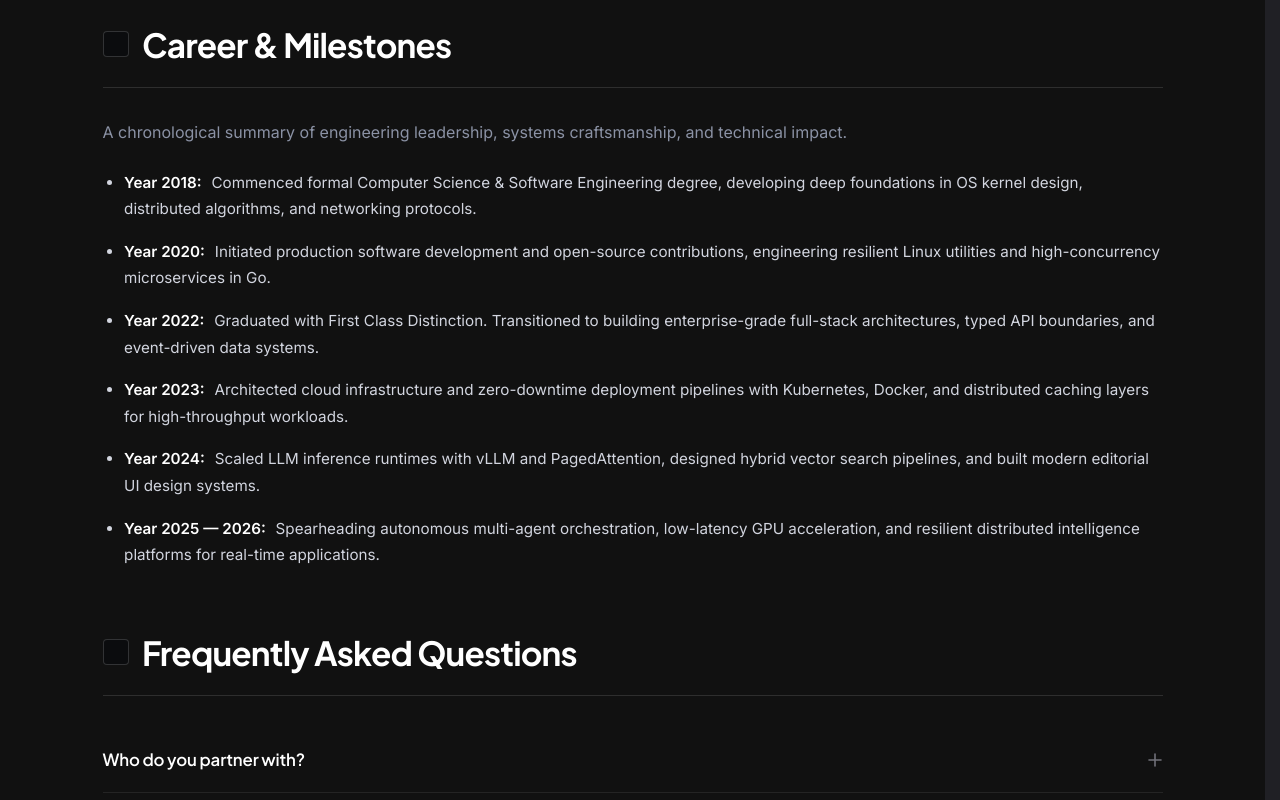
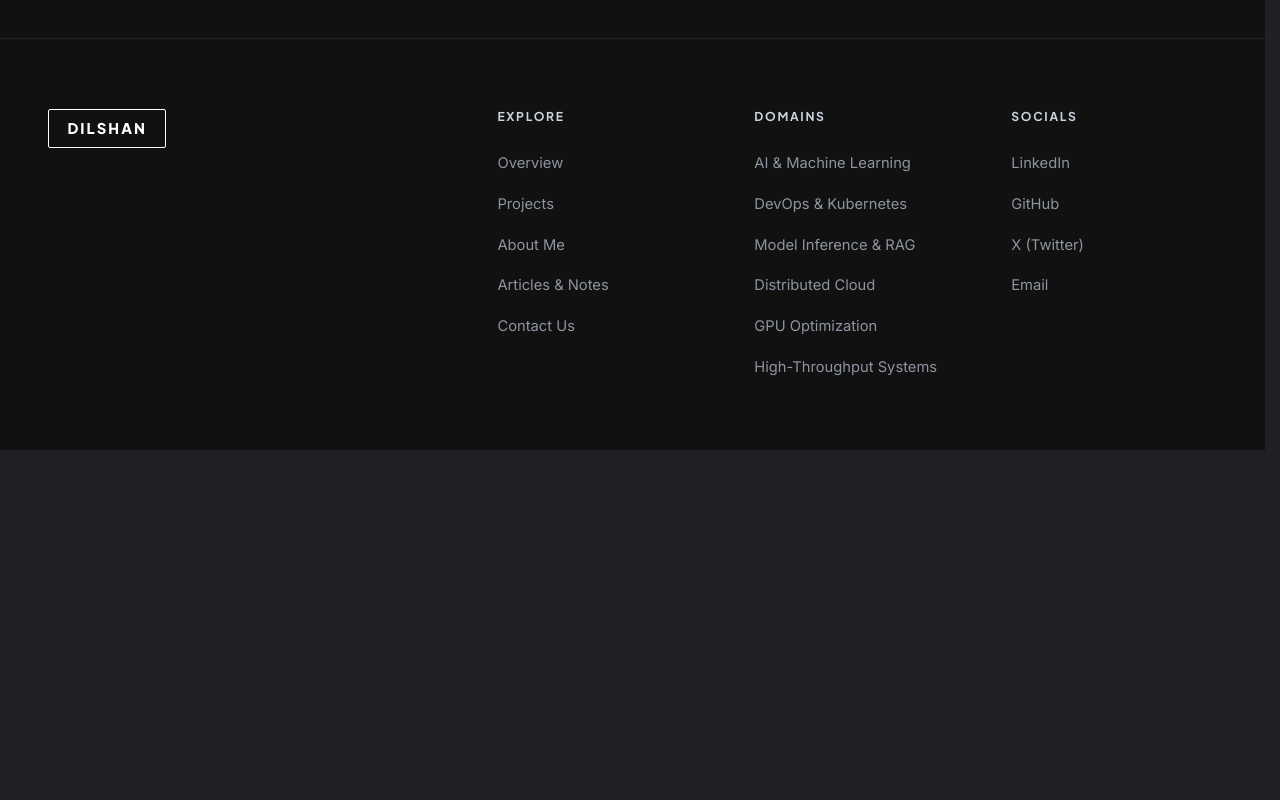
Before and after one commit to dilshandevxx/dilshan-personal-portfolio, a Next.js app: page /about in a window 1280 px wide. Shown: the part 2000-2800 px from the top of the page. After the commit the page ends 2450 px from the top, so only its background shows below. Built offline with nearby package versions, Linux system fonts and the light colour scheme; a web font is replaced by a local one.

Commit message:
fix(about): remove Career & Milestones, FAQ, and banners from /about to maintain 100% unified editorial style

```diff
--- a/src/app/about/page.tsx
+++ b/src/app/about/page.tsx
@@ -3,9 +3,6 @@
 import React from "react";
 import { SkyLabsNavbar } from "@/components/SkyLabsNavbar";
 import AboutEditorialBio from "@/components/about/AboutEditorialBio";
-import JourneySection from "@/components/cover/sections/JourneySection";
-import FaqSection from "@/components/cover/sections/FaqSection";
-import PreFooterBanner from "@/components/cover/sections/PreFooterBanner";
 import MainFooter from "@/components/MainFooter";
 import styles from "./aboutPage.module.css";
 
@@ -15,24 +12,12 @@ export default function AboutPage() {
       {/* 1. Global Navigation Bar */}
       <SkyLabsNavbar activeTab="about" />
 
+      {/* 2. Main Editorial Content: 100% Unified in Tania Rascia Inspired Aesthetic */}
       <main className={styles.mainContainer}>
-        {/* =========================================================================
-            EDITORIAL BIO & SETUP: TANIA RASCIA INSPIRED (About Me, Contact, Now, Tools)
-            ========================================================================= */}
         <AboutEditorialBio />
-
-        {/* =========================================================================
-            CAREER & MILESTONES: UNIFIED IN TOP-PART EDITORIAL STYLE
-            ========================================================================= */}
-        <JourneySection />
-
-        {/* =========================================================================
-            FREQUENTLY ASKED QUESTIONS: UNIFIED IN TOP-PART EDITORIAL STYLE
-            ========================================================================= */}
-        <FaqSection />
       </main>
 
-      <PreFooterBanner />
+      {/* 3. Global Footer */}
       <MainFooter />
     </div>
   );
--- a/src/components/cover/sections/FaqSection.module.css
+++ b/src/components/cover/sections/FaqSection.module.css
@@ -1,156 +1,180 @@
-/* =========================================================================
-   FaqSection.module.css
-   Clean, unified editorial line accordion matching Tania Rascia top style.
-   ========================================================================= */
-
-.sectionRoot {
+/* Frequently Asked Questions — Minimalist Editorial Line Accordion (Matching Reference Image 3) */
+.faqSection {
+  background-color: #111111;
+  padding: clamp(4rem, 6vw, 5.5rem) clamp(2rem, 5vw, 3.5rem);
+  border-top: 1px solid rgba(255, 255, 255, 0.08);
+  position: relative;
   width: 100%;
   box-sizing: border-box;
-  color: var(--color-text, #c9ced6);
+  transition: background-color 0.3s ease;
 }
 
-.headerBlock {
-  display: flex;
-  align-items: center;
-  gap: 0.85rem;
-  margin-bottom: clamp(1rem, 2vw, 1.5rem);
+@media (max-width: 768px) {
+  .faqSection {
+    padding: clamp(3rem, 5vw, 4rem) clamp(1.5rem, 5vw, 2.5rem);
+  }
 }
 
-.headerSquare {
-  display: inline-block;
-  width: 26px;
-  height: 26px;
-  background-color: #0b0c0e;
-  border: 1px solid rgba(255, 255, 255, 0.16);
-  border-radius: 4px;
-  flex-shrink: 0;
+.container {
+  max-width: 960px;
+  margin: 0 auto;
+  width: 100%;
 }
 
-.mainTitle {
-  font-family: var(--font-display, "Plus Jakarta Sans", "Inter", -apple-system, BlinkMacSystemFont, "Segoe UI", Roboto, sans-serif);
-  font-size: clamp(1.6rem, 2.6vw, 2.1rem);
-  font-weight: 700;
-  letter-spacing: -0.025em;
-  color: var(--color-text-heading, #ffffff);
-  margin: 0;
-  line-height: 1.15;
+/* Minimalist Editorial Section Header — Direct & Clean */
+.header {
+  margin-bottom: clamp(2rem, 3.5vw, 3rem);
 }
 
-.toolsDivider {
-  width: 100%;
-  height: 1px;
-  background-color: rgba(255, 255, 255, 0.12);
-  margin: 0.85rem 0 2rem 0;
+.headline {
+  color: #ffffff;
+  font-family: var(--font-display, "Plus Jakarta Sans", "Inter", -apple-system, sans-serif);
+  font-size: clamp(2.2rem, 3.8vw, 3.2rem);
+  font-weight: 600;
+  line-height: 1.15;
+  letter-spacing: -0.025em;
+  margin: 0;
 }
 
+/* Minimalist Accordion List — Line-separated (Faithfully matching Image 3) */
 .accordionList {
   display: flex;
   flex-direction: column;
   width: 100%;
+  border-top: 1px solid rgba(255, 255, 255, 0.14);
 }
 
 .accordionItem {
-  border-bottom: 1px solid rgba(255, 255, 255, 0.08);
+  width: 100%;
+  border-bottom: 1px solid rgba(255, 255, 255, 0.14);
+  transition: border-color 0.25s ease;
 }
 
+.accordionItem:hover {
+  border-bottom-color: rgba(255, 255, 255, 0.35);
+}
+
+/* Trigger Button — Full width with clean horizontal breathing room */
 .triggerButton {
   width: 100%;
-  background: none;
+  display: flex;
+  align-items: center;
+  justify-content: space-between;
+  padding: clamp(1.6rem, 2.6vw, 2.3rem) 0;
+  background: transparent;
   border: none;
-  padding: 1.25rem 0;
-  display: flex;
-  justify-content: space-between;
-  align-items: center;
   cursor: pointer;
   text-align: left;
-  gap: 1.25rem;
-  color: inherit;
-  transition: color 0.18s ease;
+  gap: 1.5rem;
+  color: #ffffff;
+  outline: none;
 }
 
-.triggerButton:hover {
-  color: var(--color-text-heading, #ffffff);
+.triggerButton:focus-visible {
+  outline: 2px solid var(--color-primary, #8bb397);
+  outline-offset: 4px;
 }
 
+/* Question Typography (Exact Match to Image 3: Bold, Uppercase Sans) */
 .questionText {
   font-family: var(--font-display, "Plus Jakarta Sans", "Inter", -apple-system, sans-serif);
-  font-size: clamp(1.05rem, 1.2vw, 1.18rem);
-  font-weight: 600;
-  color: var(--color-text-heading, #ffffff);
-  line-height: 1.45;
+  font-size: clamp(1.1rem, 2vw, 1.45rem);
+  font-weight: 700;
+  color: #ffffff;
+  text-transform: uppercase;
   letter-spacing: -0.01em;
+  line-height: 1.35;
+  transition: color 0.2s ease;
 }
 
+.triggerButton:hover .questionText {
+  color: #f0f0f0;
+}
+
+/* Minimalist Plus Icon (+) on far right matching Image 3 */
 .plusIcon {
-  display: inline-flex;
+  display: flex;
   align-items: center;
   justify-content: center;
-  color: #71717a;
-  transition: transform 0.25s cubic-bezier(0.16, 1, 0.3, 1), color 0.2s ease;
   flex-shrink: 0;
+  width: 32px;
+  height: 32px;
+  color: #ffffff;
+  transition: transform 0.35s cubic-bezier(0.16, 1, 0.3, 1), color 0.2s ease;
 }
 
 .plusIconOpen {
   transform: rotate(45deg);
-  color: #38bdf8;
+  color: var(--color-primary, #8bb397);
 }
 
-.answerWrap {
-  padding-bottom: 1.35rem;
-  padding-right: 2rem;
+.svgPlus {
+  width: 18px;
+  height: 18px;
+}
+
+/* Answer Drawer */
+.answerWrapper {
+  overflow: hidden;
+}
+
+.answerInner {
+  padding: 0 0 clamp(1.8rem, 2.5vw, 2.4rem) 0;
+  max-width: 860px;
 }
 
 .answerText {
-  font-family: var(--font-sans, "Inter", -apple-system, BlinkMacSystemFont, "Segoe UI", Roboto, sans-serif);
-  font-size: 0.98rem;
-  line-height: 1.72;
-  color: var(--color-text, #c9ced6);
+  font-family: var(--font-body, "Inter", -apple-system, sans-serif);
+  font-size: clamp(0.95rem, 1.25vw, 1.05rem);
+  line-height: 1.7;
+  color: #9da4ae;
   margin: 0;
 }
 
-/* -------------------------------------------------------------------------
-   Light Theme Overrides
-   ------------------------------------------------------------------------- */
-:global([data-theme="light"]) .sectionRoot,
-:global([data-theme="paper"]) .sectionRoot,
-:global([data-theme="sage"]) .sectionRoot,
-:global([data-theme="sandstone"]) .sectionRoot {
-  color: #27272a;
+/* =========================================================================
+   LIGHT THEME OVERRIDES FOR FAQ (Matching Image 3 in Light Mode)
+   ========================================================================= */
+:global([data-theme="light"]) .faqSection {
+  background-color: #f9f7f2;
+  border-top-color: rgba(0, 0, 0, 0.07);
 }
 
-:global([data-theme="light"]) .mainTitle,
-:global([data-theme="paper"]) .mainTitle,
-:global([data-theme="sage"]) .mainTitle,
-:global([data-theme="sandstone"]) .mainTitle,
-:global([data-theme="light"]) .questionText,
-:global([data-theme="paper"]) .questionText,
-:global([data-theme="sage"]) .questionText,
-:global([data-theme="sandstone"]) .questionText {
-  color: #18181b;
+:global([data-theme="light"]) .headline {
+  color: #111111;
 }
 
-:global([data-theme="light"]) .headerSquare,
-:global([data-theme="paper"]) .headerSquare,
-:global([data-theme="sage"]) .headerSquare,
-:global([data-theme="sandstone"]) .headerSquare {
-  background-color: #27272a;
-  border-color: rgba(0, 0, 0, 0.15);
+:global([data-theme="light"]) .accordionList {
+  border-top-color: rgba(0, 0, 0, 0.12);
 }
 
-:global([data-theme="light"]) .toolsDivider,
-:global([data-theme="paper"]) .toolsDivider,
-:global([data-theme="sage"]) .toolsDivider,
-:global([data-theme="sandstone"]) .toolsDivider,
-:global([data-theme="light"]) .accordionItem,
-:global([data-theme="paper"]) .accordionItem,
-:global([data-theme="sage"]) .accordionItem,
-:global([data-theme="sandstone"]) .accordionItem {
-  border-color: rgba(0, 0, 0, 0.08);
+:global([data-theme="light"]) .accordionItem {
+  border-bottom-color: rgba(0, 0, 0, 0.12);
 }
 
-:global([data-theme="light"]) .answerText,
-:global([data-theme="paper"]) .answerText,
-:global([data-theme="sage"]) .answerText,
-:global([data-theme="sandstone"]) .answerText {
-  color: #3f3f46;
+:global([data-theme="light"]) .accordionItem:hover {
+  border-bottom-color: rgba(0, 0, 0, 0.32);
 }
+
+:global([data-theme="light"]) .triggerButton {
+  color: #111111;
+}
+
+:global([data-theme="light"]) .questionText {
+  color: #111111;
+}
+
+:global([data-theme="light"]) .triggerButton:hover .questionText {
+  color: #000000;
+}
+
+:global([data-theme="light"]) .plusIcon {
+  color: #111111;
+}
+
+:global([data-theme="light"]) .plusIconOpen {
+  color: var(--color-primary, #3b6048);
+}
+
+:global([data-theme="light"]) .answerText {
+  color: #555555;
+}
--- a/src/components/cover/sections/FaqSection.tsx
+++ b/src/components/cover/sections/FaqSection.tsx
@@ -1,7 +1,7 @@
 "use client";
 
 import React, { useState } from "react";
-import { motion } from "framer-motion";
+import { motion, AnimatePresence } from "framer-motion";
 import styles from "./FaqSection.module.css";
 
 interface FaqItem {
@@ -63,7 +63,7 @@ const FAQ_ITEMS: FaqItem[] = [
     id: "next-steps",
     question: "I'm ready to start. What's next?",
     answer:
-      "Simply get in touch via the contact section above or email me directly at dilshan.devxx@gmail.com. We'll set up an introductory deep-dive call to align on your vision, technical requirements, and timeline.",
+      "Simply get in touch via the contact section below or email me directly at dilshan.devxx@gmail.com. We'll set up an introductory deep-dive call to align on your vision, technical requirements, and timeline.",
   },
 ];
 
@@ -75,22 +75,14 @@ export default function FaqSection() {
   };
 
   return (
-    <section className={styles.sectionRoot} id="faq" aria-label="Frequently Asked Questions">
-      {/* Header Block: Dark square icon + Title */}
-      <motion.div
-        className={styles.headerBlock}
-        initial={{ opacity: 0, y: 16 }}
-        whileInView={{ opacity: 1, y: 0 }}
-        viewport={{ once: true, amount: 0.2 }}
-        transition={{ duration: 0.55, ease: [0.16, 1, 0.3, 1] }}
-      >
-        <span className={styles.headerSquare} aria-hidden="true" />
-        <h2 className={styles.mainTitle}>Frequently Asked Questions</h2>
-      </motion.div>
+    <section className={styles.faqSection} id="faq" aria-label="Frequently Asked Questions">
+      <div className={styles.container}>
+        {/* Minimalist Editorial Section Header — Direct & Clean */}
+        <div className={styles.header}>
+          <h2 className={styles.headline}>Frequently Asked Questions</h2>
+        </div>
 
-      <div className={styles.toolsDivider} aria-hidden="true" />
-
-      {/* Minimalist Line-Divided Accordion */}
+        {/* Minimalist Line-Divided Accordion List (Faithfully matching reference design) */}
         <div className={styles.accordionList}>
           {FAQ_ITEMS.map((item) => {
             const isOpen = openId === item.id;
@@ -108,8 +100,8 @@ export default function FaqSection() {
                     aria-hidden="true"
                   >
                     <svg
-                    width="16"
-                    height="16"
+                      width="18"
+                      height="18"
                       viewBox="0 0 16 16"
                       fill="none"
                       xmlns="http://www.w3.org/2000/svg"
@@ -117,35 +109,47 @@ export default function FaqSection() {
                     >
                       <line
                         x1="8"
-                      y1="2"
+                        y1="1.5"
                         x2="8"
-                      y2="14"
+                        y2="14.5"
                         stroke="currentColor"
-                      strokeWidth="1.6"
+                        strokeWidth="1.8"
                         strokeLinecap="round"
                       />
                       <line
-                      x1="2"
+                        x1="1.5"
                         y1="8"
-                      x2="14"
+                        x2="14.5"
                         y2="8"
                         stroke="currentColor"
-                      strokeWidth="1.6"
+                        strokeWidth="1.8"
                         strokeLinecap="round"
                       />
                     </svg>
                   </span>
                 </button>
 
+                <AnimatePresence initial={false}>
                   {isOpen && (
-                <div className={styles.answerWrap}>
+                    <motion.div
+                      key="answer"
+                      initial={{ height: 0, opacity: 0 }}
+                      animate={{ height: "auto", opacity: 1 }}
+                      exit={{ height: 0, opacity: 0 }}
+                      transition={{ duration: 0.35, ease: [0.16, 1, 0.3, 1] }}
+                      className={styles.answerWrapper}
+                    >
+                      <div className={styles.answerInner}>
                         <p className={styles.answerText}>{item.answer}</p>
                       </div>
+                    </motion.div>
                   )}
+                </AnimatePresence>
               </div>
             );
           })}
         </div>
+      </div>
     </section>
   );
 }
--- a/src/components/cover/sections/JourneySection.module.css
+++ b/src/components/cover/sections/JourneySection.module.css
@@ -1,127 +1,182 @@
-/* =========================================================================
-   JourneySection.module.css
-   Clean, unified editorial milestone timeline matching Tania Rascia top style.
-   ========================================================================= */
-
-.sectionRoot {
+/* Journey & Career Milestones Section (Faithfully reproducing Reference Image 1) */
+.journeySection {
   width: 100%;
+  background-color: #111111;
+  color: #ffffff;
+  padding: clamp(4rem, 6vw, 5.5rem) clamp(2rem, 5vw, 3.5rem);
   box-sizing: border-box;
-  color: var(--color-text, #c9ced6);
+  position: relative;
+  overflow: hidden;
+  border-top: 1px solid rgba(255, 255, 255, 0.08);
+  transition: background-color 0.3s ease, color 0.3s ease;
 }
 
-.headerBlock {
-  display: flex;
-  align-items: center;
-  gap: 0.85rem;
-  margin-bottom: clamp(1rem, 2vw, 1.5rem);
+@media (max-width: 768px) {
+  .journeySection {
+    padding: clamp(3rem, 5vw, 4rem) clamp(1.5rem, 5vw, 2.5rem);
+  }
 }
 
-.headerSquare {
-  display: inline-block;
-  width: 26px;
-  height: 26px;
-  background-color: #0b0c0e;
-  border: 1px solid rgba(255, 255, 255, 0.16);
-  border-radius: 4px;
-  flex-shrink: 0;
-}
-
-.mainTitle {
-  font-family: var(--font-display, "Plus Jakarta Sans", "Inter", -apple-system, BlinkMacSystemFont, "Segoe UI", Roboto, sans-serif);
-  font-size: clamp(1.6rem, 2.6vw, 2.1rem);
-  font-weight: 700;
-  letter-spacing: -0.025em;
-  color: var(--color-text-heading, #ffffff);
-  margin: 0;
-  line-height: 1.15;
-}
-
-.toolsDivider {
-  width: 100%;
-  height: 1px;
-  background-color: rgba(255, 255, 255, 0.12);
-  margin: 0.85rem 0 2rem 0;
-}
-
-.contentWrap {
+.journeyContainer {
+  max-width: 960px;
+  margin: 0 auto;
   width: 100%;
 }
 
-.leadText {
-  font-family: var(--font-sans, "Inter", -apple-system, BlinkMacSystemFont, "Segoe UI", Roboto, sans-serif);
-  font-size: 1rem;
-  color: var(--color-text-muted, #9ca3af);
-  margin: 0 0 1.5rem 0;
-  line-height: 1.6;
+.journeyHeader {
+  margin-bottom: clamp(2.25rem, 4vw, 3.25rem);
 }
 
-.bulletList {
-  list-style: disc;
-  padding-left: 1.35rem;
+.journeyHeadline {
+  font-family: var(--font-display, "Plus Jakarta Sans", "Inter", -apple-system, sans-serif);
+  font-size: clamp(2rem, 3.5vw, 3rem);
+  font-weight: 600;
+  line-height: 1.15;
+  letter-spacing: -0.025em;
+  color: #ffffff;
   margin: 0;
+}
+
+/* 3-Part Architecture Layout: Photo (left) + 2-Column Milestones with Dividers (right) */
+.journeyGrid {
+  display: grid;
+  grid-template-columns: minmax(260px, 320px) 1fr;
+  gap: clamp(2rem, 3.5vw, 3.5rem);
+  align-items: stretch;
+  width: 100%;
+}
+
+.journeyPhotoCard {
+  position: relative;
+  width: 100%;
+  height: 100%;
+  min-height: 280px;
+  border-radius: 12px;
+  overflow: hidden;
+  background-color: #181818;
+  border: 1px solid rgba(255, 255, 255, 0.09);
+  box-shadow: 0 12px 30px -10px rgba(0, 0, 0, 0.45);
+}
+
+.journeyImage {
+  object-fit: cover;
+  transition: transform 0.6s cubic-bezier(0.16, 1, 0.3, 1);
+}
+
+.journeyPhotoCard:hover .journeyImage {
+  transform: scale(1.035);
+}
+
+/* 2-Column Milestones Grid with Continuous Vertical Dividers */
+.milestonesGrid {
+  display: grid;
+  grid-template-columns: 1fr 1fr;
+  row-gap: clamp(2rem, 3vw, 2.75rem);
+  column-gap: 0;
+  align-items: start;
+  border-left: 1px solid rgba(255, 255, 255, 0.08);
+  padding-left: 0;
+}
+
+.milestoneItem {
   display: flex;
   flex-direction: column;
-  gap: 1rem;
+  padding: 0 clamp(1.5rem, 2.8vw, 3rem);
+  box-sizing: border-box;
 }
 
-.bulletItem {
-  font-size: clamp(0.95rem, 1.1vw, 1.02rem);
-  line-height: 1.75;
-  color: var(--color-text, #d1d5db);
+/* Vertical divider between column 1 and column 2 */
+.milestoneItem:nth-child(2n) {
+  border-left: 1px solid rgba(255, 255, 255, 0.08);
 }
 
-.boldTerm {
+.milestoneYear {
+  font-family: var(--font-display, "Plus Jakarta Sans", "Inter", -apple-system, sans-serif);
+  font-size: clamp(1.1rem, 1.35vw, 1.25rem);
   font-weight: 600;
-  color: var(--color-text-heading, #ffffff);
-  margin-right: 0.35rem;
+  letter-spacing: -0.01em;
+  color: #ffffff;
+  margin: 0 0 0.55rem 0;
 }
 
-/* -------------------------------------------------------------------------
-   Light Theme Overrides
-   ------------------------------------------------------------------------- */
-:global([data-theme="light"]) .sectionRoot,
-:global([data-theme="paper"]) .sectionRoot,
-:global([data-theme="sage"]) .sectionRoot,
-:global([data-theme="sandstone"]) .sectionRoot {
-  color: #27272a;
+.milestoneDesc {
+  font-family: var(--font-body, "Inter", -apple-system, sans-serif);
+  font-size: clamp(0.9rem, 1.05vw, 0.95rem);
+  line-height: 1.62;
+  color: #9da4ae;
+  margin: 0;
+  max-width: 440px;
 }
 
-:global([data-theme="light"]) .mainTitle,
-:global([data-theme="paper"]) .mainTitle,
-:global([data-theme="sage"]) .mainTitle,
-:global([data-theme="sandstone"]) .mainTitle,
-:global([data-theme="light"]) .boldTerm,
-:global([data-theme="paper"]) .boldTerm,
-:global([data-theme="sage"]) .boldTerm,
-:global([data-theme="sandstone"]) .boldTerm {
-  color: #18181b;
+/* Responsive adjustments */
+@media (max-width: 960px) {
+  .journeyGrid {
+    grid-template-columns: 1fr;
+    gap: 2.5rem;
+  }
+
+  .journeyPhotoCard {
+    width: 100%;
+    max-width: 500px;
+    height: 280px;
+    aspect-ratio: 16 / 10;
+  }
+
+  .milestonesGrid {
+    border-left: none;
+  }
+
+  .milestoneItem:nth-child(2n+1) {
+    padding-left: 0;
+  }
 }
 
-:global([data-theme="light"]) .headerSquare,
-:global([data-theme="paper"]) .headerSquare,
-:global([data-theme="sage"]) .headerSquare,
-:global([data-theme="sandstone"]) .headerSquare {
-  background-color: #27272a;
-  border-color: rgba(0, 0, 0, 0.15);
+@media (max-width: 640px) {
+  .milestonesGrid {
+    grid-template-columns: 1fr;
+    row-gap: 2rem;
+  }
+
+  .milestoneItem {
+    padding: 0;
+    border-left: none !important;
+  }
+
+  .journeyPhotoCard {
+    height: 240px;
+  }
 }
 
-:global([data-theme="light"]) .toolsDivider,
-:global([data-theme="paper"]) .toolsDivider,
-:global([data-theme="sage"]) .toolsDivider,
-:global([data-theme="sandstone"]) .toolsDivider {
-  background-color: rgba(0, 0, 0, 0.12);
+/* =========================================================================
+   LIGHT THEME OVERRIDES FOR JOURNEY (Matching Reference in Light Mode)
+   ========================================================================= */
+:global([data-theme="light"]) .journeySection {
+  background-color: #f9f7f2;
+  color: #111111;
+  border-top-color: rgba(0, 0, 0, 0.07);
 }
 
-:global([data-theme="light"]) .leadText,
-:global([data-theme="paper"]) .leadText,
-:global([data-theme="sage"]) .leadText,
-:global([data-theme="sandstone"]) .leadText {
-  color: #71717a;
+:global([data-theme="light"]) .journeyHeadline {
+  color: #111111;
 }
 
-:global([data-theme="light"]) .bulletItem,
-:global([data-theme="paper"]) .bulletItem,
-:global([data-theme="sage"]) .bulletItem,
-:global([data-theme="sandstone"]) .bulletItem {
-  color: #3f3f46;
+:global([data-theme="light"]) .journeyPhotoCard {
+  background-color: #ffffff;
+  border-color: rgba(0, 0, 0, 0.08);
 }
+
+:global([data-theme="light"]) .milestonesGrid {
+  border-left-color: rgba(0, 0, 0, 0.08);
+}
+
+:global([data-theme="light"]) .milestoneItem:nth-child(2n) {
+  border-left-color: rgba(0, 0, 0, 0.08);
+}
+
+:global([data-theme="light"]) .milestoneYear {
+  color: #111111;
+}
+
+:global([data-theme="light"]) .milestoneDesc {
+  color: #555555;
+}
--- a/src/components/cover/sections/JourneySection.tsx
+++ b/src/components/cover/sections/JourneySection.tsx
@@ -1,48 +1,67 @@
 "use client";
 
 import React from "react";
+import Image from "next/image";
 import { motion } from "framer-motion";
 import { journeyMilestones } from "@/data/timeline";
 import styles from "./JourneySection.module.css";
 
 export default function JourneySection() {
   return (
-    <section className={styles.sectionRoot} id="journey" aria-label="Career Milestones">
-      {/* Header Block: Dark square icon + Title */}
-      <motion.div
-        className={styles.headerBlock}
-        initial={{ opacity: 0, y: 16 }}
-        whileInView={{ opacity: 1, y: 0 }}
-        viewport={{ once: true, amount: 0.2 }}
-        transition={{ duration: 0.55, ease: [0.16, 1, 0.3, 1] }}
-      >
-        <span className={styles.headerSquare} aria-hidden="true" />
-        <h2 className={styles.mainTitle}>Career &amp; Milestones</h2>
-      </motion.div>
+    <section className={styles.journeySection} id="journey" aria-label="Career Milestones and Engineering Journey">
+      <div className={styles.journeyContainer}>
+        {/* Section Header — Direct & Clean, No Dots, No Eyebrow Tags */}
+        <motion.div
+          className={styles.journeyHeader}
+          initial={{ opacity: 0, y: 20 }}
+          whileInView={{ opacity: 1, y: 0 }}
+          viewport={{ once: true, amount: 0.2 }}
+          transition={{ duration: 0.6, ease: [0.16, 1, 0.3, 1] }}
+        >
+          <h2 className={styles.journeyHeadline}>The Engineering Journey</h2>
+        </motion.div>
 
-      <div className={styles.toolsDivider} aria-hidden="true" />
+        {/* 3-Column Asymmetric Milestone Layout (Matching Reference Architecture & Chronology) */}
+        <div className={styles.journeyGrid}>
+          {/* -------------------------------------------------------------
+              COLUMN 1: Architectural Photo Frame (warm sunlit tones)
+              ------------------------------------------------------------- */}
+          <motion.div
+            className={styles.journeyPhotoCard}
+            initial={{ opacity: 0, scale: 0.97 }}
+            whileInView={{ opacity: 1, scale: 1 }}
+            viewport={{ once: true, amount: 0.2 }}
+            transition={{ duration: 0.7, ease: [0.16, 1, 0.3, 1] }}
+          >
+            <Image
+              src="/images/about/journey_architecture.jpg"
+              alt="Architectural space in natural sunlight"
+              fill
+              sizes="(max-width: 960px) 100vw, 340px"
+              className={styles.journeyImage}
+            />
+          </motion.div>
 
-      {/* Editorial Timeline List */}
-      <motion.div
-        className={styles.contentWrap}
-        initial={{ opacity: 0, y: 18 }}
-        whileInView={{ opacity: 1, y: 0 }}
-        viewport={{ once: true, amount: 0.15 }}
-        transition={{ duration: 0.55, ease: [0.16, 1, 0.3, 1] }}
-      >
-        <p className={styles.leadText}>
-          A chronological summary of engineering leadership, systems craftsmanship, and technical impact.
-        </p>
-
-        <ul className={styles.bulletList}>
-          {journeyMilestones.map((milestone) => (
-            <li key={milestone.year} className={styles.bulletItem}>
-              <span className={styles.boldTerm}>{milestone.year}:</span>{" "}
-              {milestone.description}
-            </li>
-          ))}
-        </ul>
-      </motion.div>
+          {/* -------------------------------------------------------------
+              COLUMNS 2 & 3: 2-Column Milestones with Clean Vertical Dividers
+              ------------------------------------------------------------- */}
+          <div className={styles.milestonesGrid}>
+            {journeyMilestones.map((milestone, idx) => (
+              <motion.div
+                key={milestone.year}
+                className={styles.milestoneItem}
+                initial={{ opacity: 0, y: 16 }}
+                whileInView={{ opacity: 1, y: 0 }}
+                viewport={{ once: true, amount: 0.2 }}
+                transition={{ duration: 0.55, delay: idx * 0.06, ease: [0.16, 1, 0.3, 1] }}
+              >
+                <h3 className={styles.milestoneYear}>{milestone.year}</h3>
+                <p className={styles.milestoneDesc}>{milestone.description}</p>
+              </motion.div>
+            ))}
+          </div>
+        </div>
+      </div>
     </section>
   );
 }
```
Lines whose indentation alone changed are shown as unchanged.
